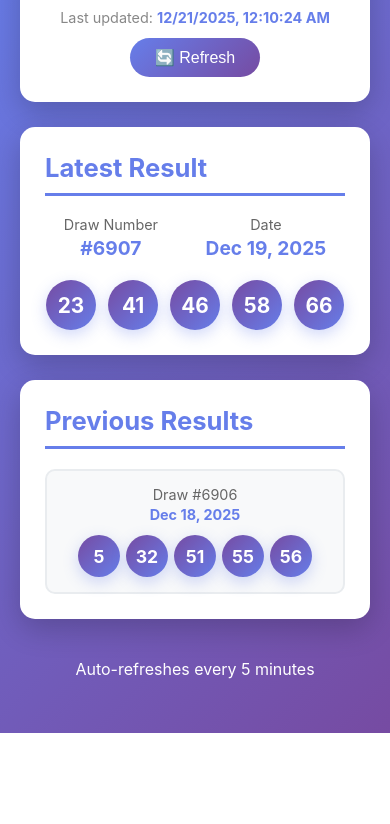
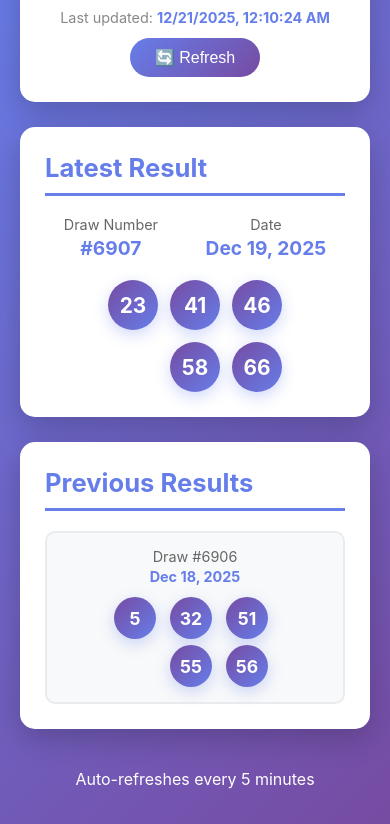
Before and after one commit to BALPOP1/LOTTERY-WEBSITE, a plain HTML site: page index.html in a window 390 px wide. Shown: the part 111-935 px from the top of the page. Before the commit the page ends 844 px from the top, so only its background shows below. Drawn offline with Linux system fonts and the light colour scheme.

Commit message:
Update styles.css

```diff
--- a/styles.css
+++ b/styles.css
@@ -234,4 +234,33 @@ footer a {
     .results-grid {
         grid-template-columns: 1fr;
     }
+
+    /* Mobile layout: 3 balls on top, 2 balls on bottom (centered) */
+    .numbers {
+        display: grid;
+        grid-template-columns: repeat(3, 50px);
+        gap: 12px;
+        justify-content: center;
+        max-width: calc(3 * 50px + 2 * 12px);
+        margin: 0 auto;
+    }
+
+    /* First 3 balls: positions 1, 2, 3 (first row) */
+    .number-ball:nth-child(1) {
+        grid-column: 1;
+    }
+    .number-ball:nth-child(2) {
+        grid-column: 2;
+    }
+    .number-ball:nth-child(3) {
+        grid-column: 3;
+    }
+
+    /* 4th and 5th balls: centered on second row (columns 2 and 3) */
+    .number-ball:nth-child(4) {
+        grid-column: 2;
+    }
+    .number-ball:nth-child(5) {
+        grid-column: 3;
+    }
 }
```
